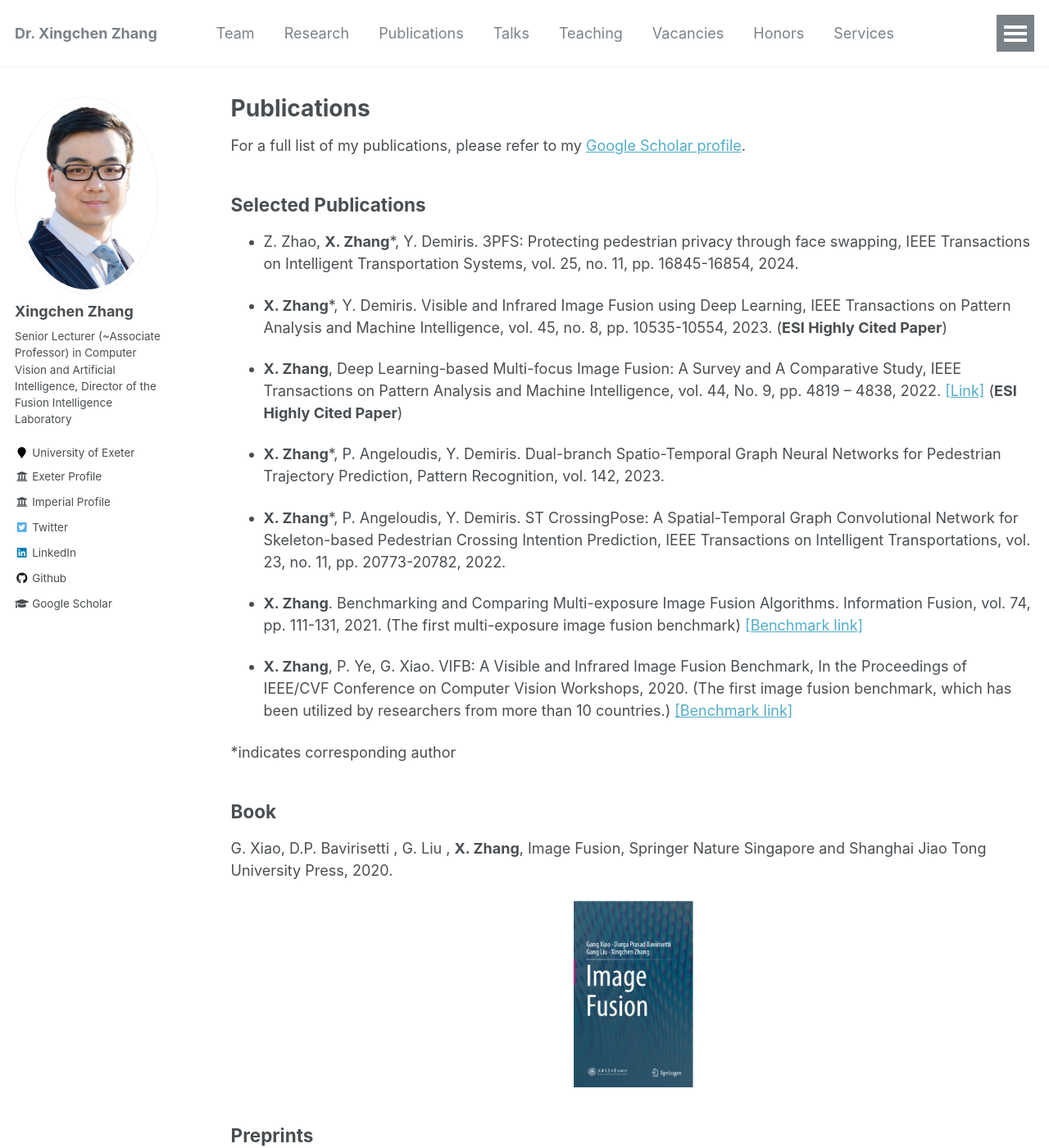
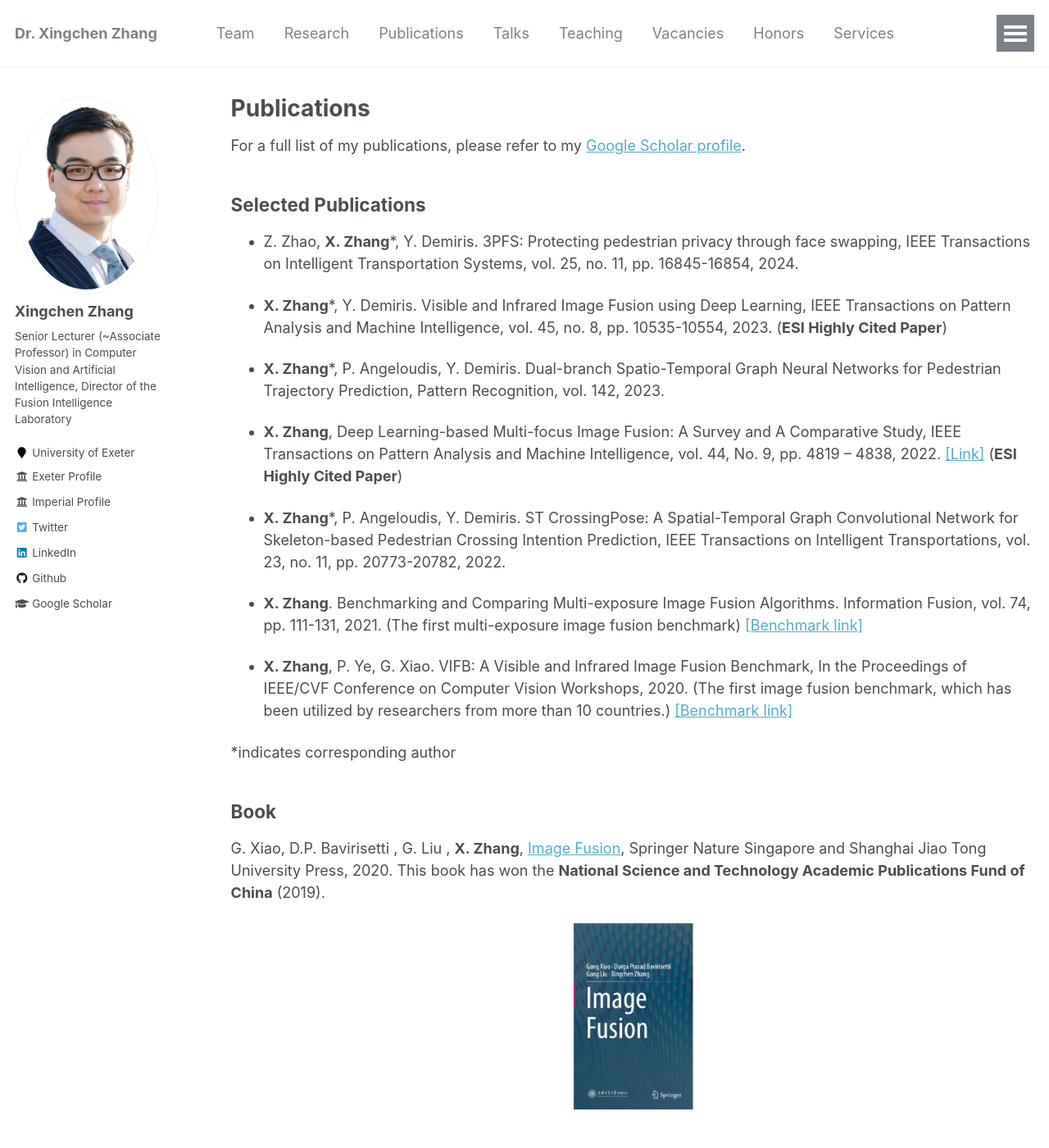
Before and after one commit to xingchenzhang/xingchenzhang.github.io, a Jekyll site: the page built from _pages/publications.md, in a window 1280 px wide and 1400 px high. Shown: the whole window at 82% size. Built offline with Jekyll 4.4.1, drawn with Linux system fonts in a browser that asks for light colours.

Commit message:
update publications

```diff
--- a/_pages/publications.md
+++ b/_pages/publications.md
@@ -15,9 +15,9 @@ Selected Publications
 
 - **X. Zhang***, Y. Demiris. Visible and Infrared Image Fusion using Deep Learning, IEEE Transactions on Pattern Analysis and Machine Intelligence, vol. 45, no. 8, pp. 10535-10554, 2023. (**ESI Highly Cited Paper**)
 
+- **X. Zhang***, P. Angeloudis, Y. Demiris. Dual-branch Spatio-Temporal Graph Neural Networks for Pedestrian Trajectory Prediction, Pattern Recognition, vol. 142, 2023.
+
 - **X. Zhang**, Deep Learning-based Multi-focus Image Fusion: A Survey and A Comparative Study, IEEE Transactions on Pattern Analysis and Machine Intelligence, vol. 44, No. 9, pp. 4819 – 4838, 2022. [[Link]](https://github.com/xingchenzhang/MFIFB) (**ESI Highly Cited Paper**)
-
-- **X. Zhang***, P. Angeloudis, Y. Demiris. Dual-branch Spatio-Temporal Graph Neural Networks for Pedestrian Trajectory Prediction, Pattern Recognition, vol. 142, 2023.
 
 - **X. Zhang***, P. Angeloudis, Y. Demiris. ST CrossingPose: A Spatial-Temporal Graph Convolutional Network for Skeleton-based Pedestrian Crossing Intention Prediction, IEEE Transactions on Intelligent Transportations, vol. 23, no. 11, pp. 20773-20782, 2022.
 
@@ -30,7 +30,7 @@ Selected Publications
 
 Book
 ---------------------
-G. Xiao, D.P. Bavirisetti , G. Liu , **X. Zhang**, Image Fusion, Springer Nature Singapore and Shanghai Jiao Tong University Press, 2020.
+G. Xiao, D.P. Bavirisetti , G. Liu , **X. Zhang**, [Image Fusion](https://link.springer.com/book/10.1007/978-981-15-4867-3), Springer Nature Singapore and Shanghai Jiao Tong University Press, 2020. This book has won the **National Science and Technology Academic Publications Fund of China** (2019).
 
 <div style="display: flex; justify-content: center;">
   <img src="/images/image-fusion.jpg" alt="image1" width="150">
```
